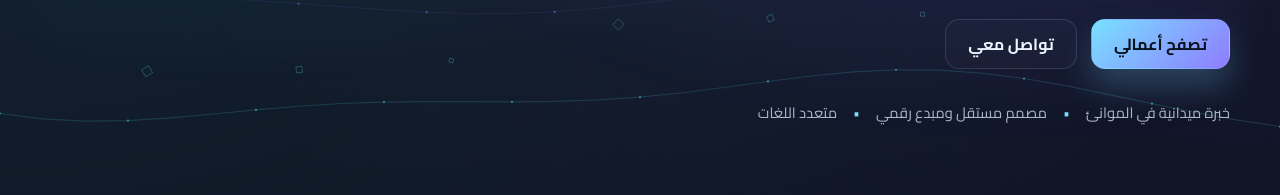
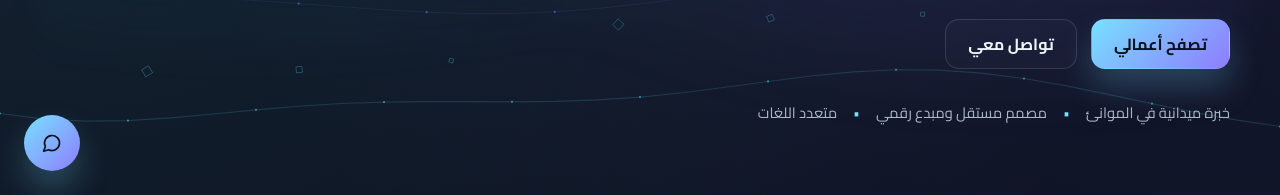
Before and after one commit to hamzare7R/portfolio-7R, a plain HTML site: page index.html in a window 1280 px wide. Shown: the part 605-800 px from the top of the page. Drawn offline with Linux system fonts and the light colour scheme.

Commit message:
Preserve fixed chat and lightbox layers above background

```diff
--- a/style.css
+++ b/style.css
@@ -2043,12 +2043,12 @@ body.light-mode .store-tag.clear {
   pointer-events: none;
   opacity: 0.88;
 }
-.page-shell,
-.chat-widget,
-.lightbox {
+.page-shell {
   position: relative;
   z-index: 1;
 }
+.chat-widget { z-index: 60; }
+.lightbox { z-index: 100; }
 .site-header {
   background: rgba(10, 15, 28, 0.62);
 }
```
